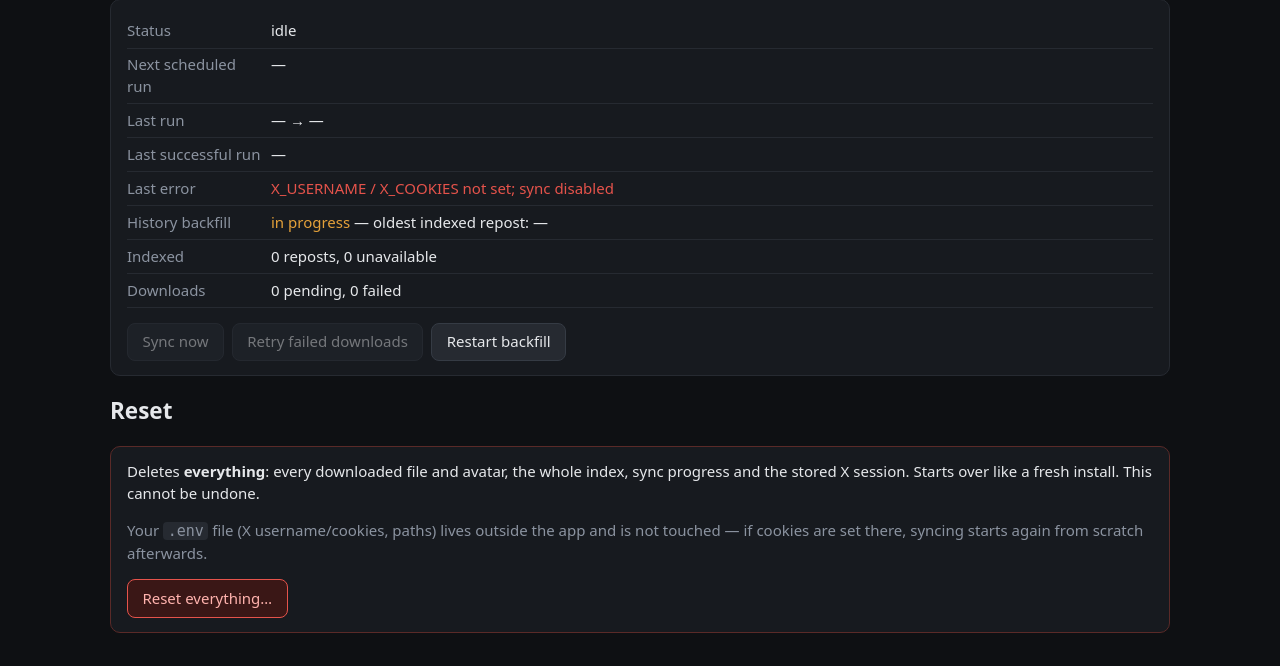
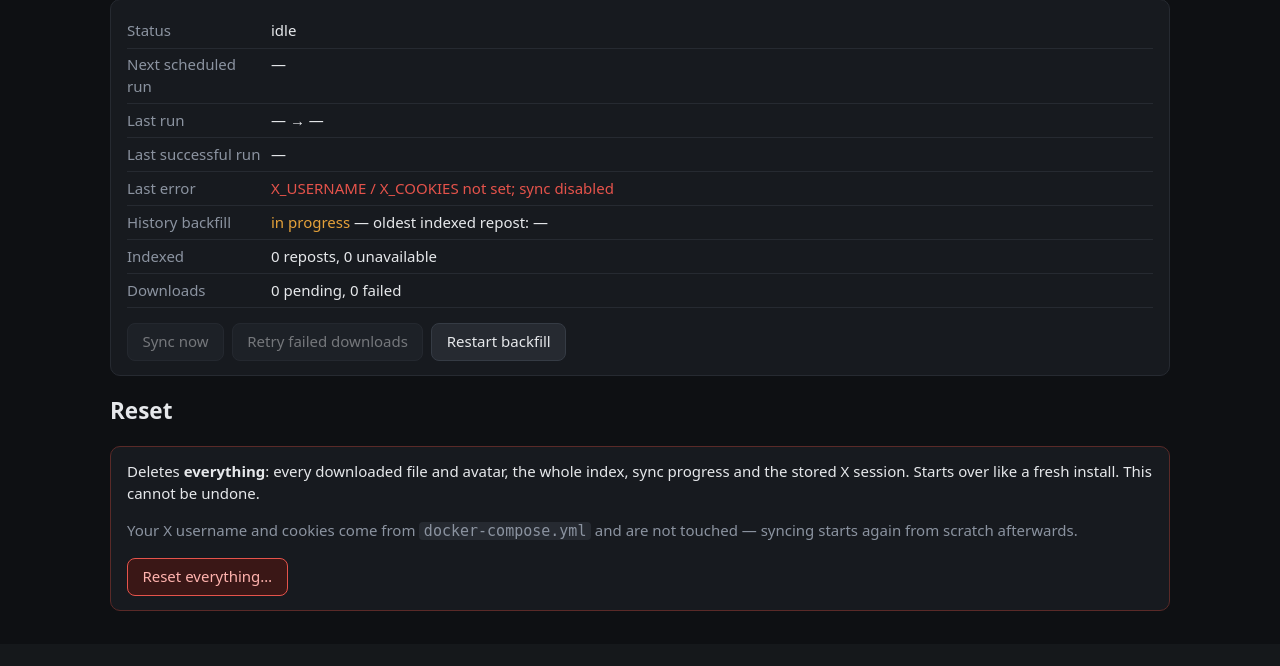
Before and after one commit to Bo0sted/ScrewXBookmarks, a FastAPI app: page /sync in a window 1280 px wide. Shown: the part 166-832 px from the top of the page. After the commit the page ends 777 px from the top, so only its background shows below. Run offline with FastAPI, Linux system fonts and the light colour scheme; data comes from the database, SQL or seed files in the repository; data that the repository does not hold is empty; parts of the project's set-up code (start-up, migrations or seed data) failed here and were passed over.

Commit message:
Configure via docker-compose environment instead of an env file

```diff
--- a/server/app/templates/sync.html
+++ b/server/app/templates/sync.html
@@ -34,8 +34,8 @@
 <div class="post danger">
   <p style="margin-top:0">Deletes <b>everything</b>: every downloaded file and avatar, the whole index, sync progress and the
   stored X session. Starts over like a fresh install. This cannot be undone.</p>
-  <p class="muted">Your <code>.env</code> file (X username/cookies, paths) lives outside the app and is not touched — if cookies
-  are set there, syncing starts again from scratch afterwards.</p>
+  <p class="muted">Your X username and cookies come from <code>docker-compose.yml</code> and are not touched — syncing
+  starts again from scratch afterwards.</p>
   <form method="post" action="/reset" id="reset-form">
     <input type="hidden" name="confirm" value="">
     <button class="btn-danger" type="submit">Reset everything…</button>
```
Also changed, not shown: README.md, 2 other files.
